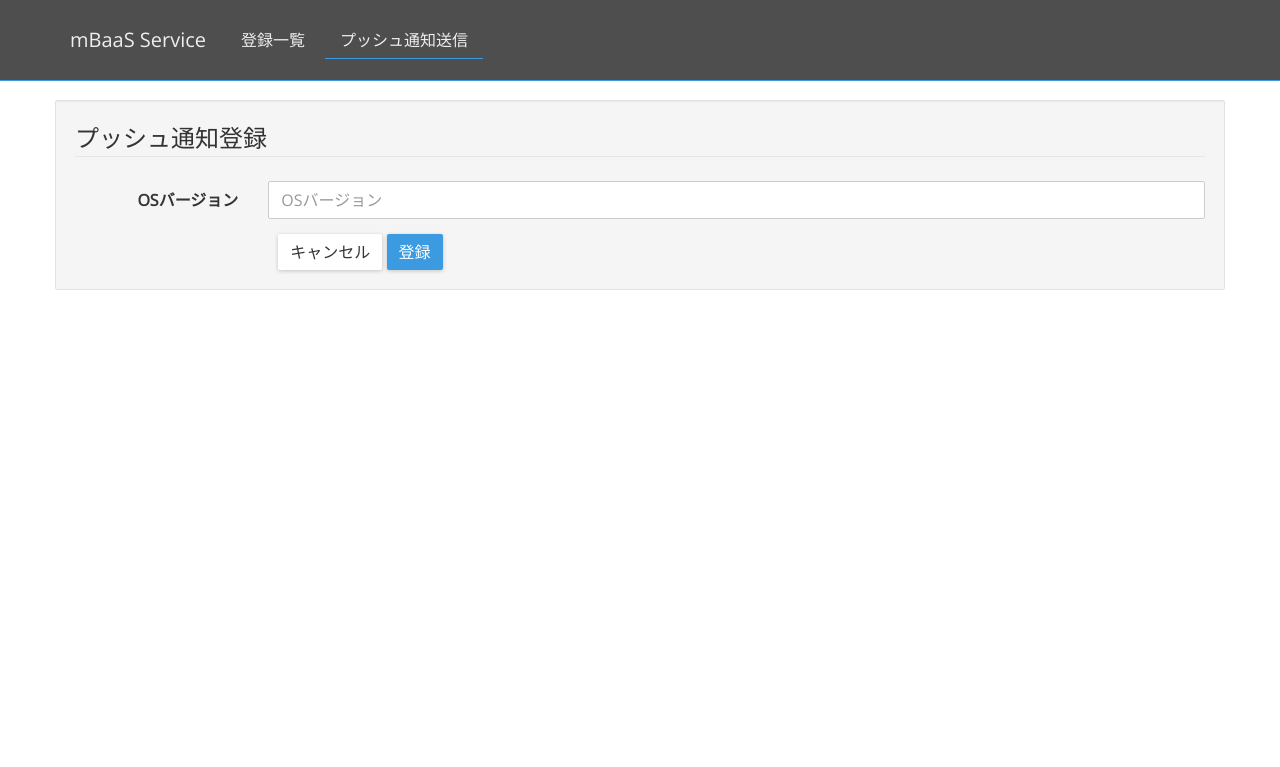
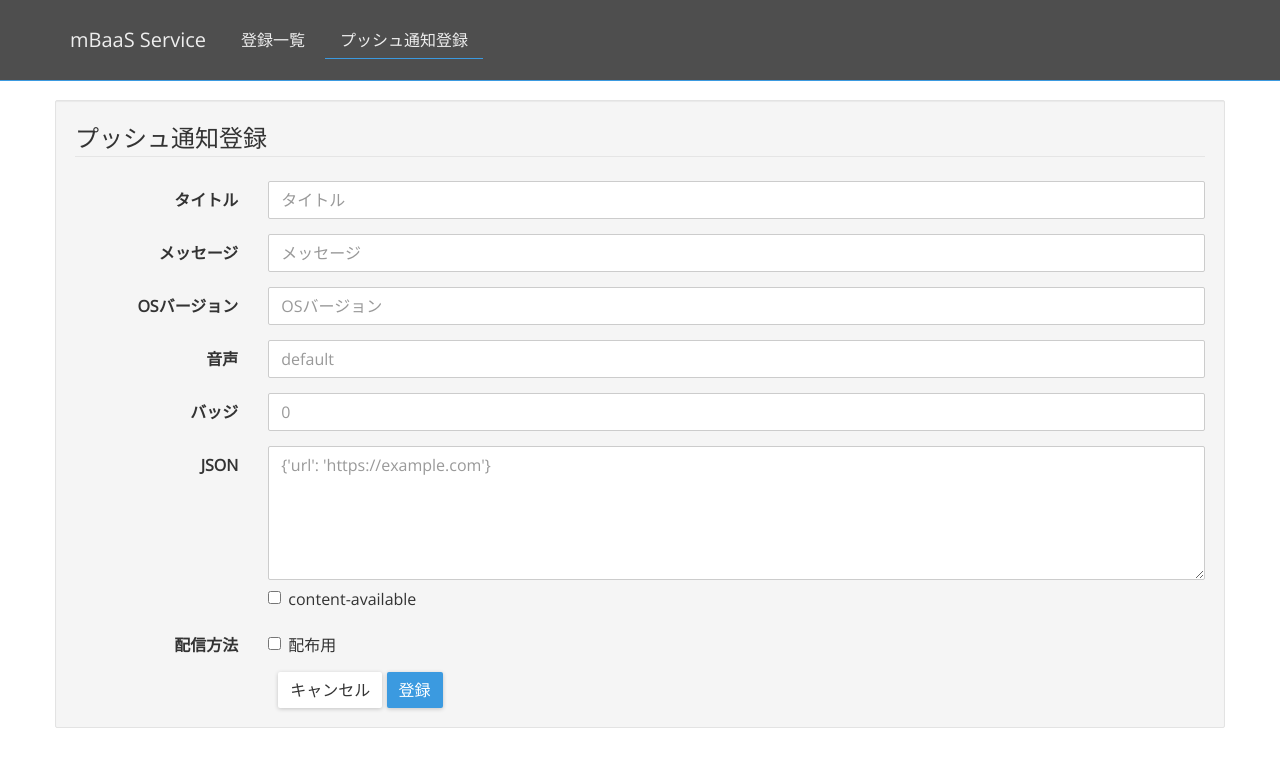
Before and after one commit to nnsnodnb/djabaas, a Django app: page /sender in a window 1280 px wide. Shown: the top 767 px of the page. Run offline with Django 3.2, Linux system fonts and the light colour scheme.

Commit message:
Update notification form

```diff
--- a/push/templates/base.html
+++ b/push/templates/base.html
@@ -14,5 +14,6 @@
         {% endblock %}
         <script src="{% static 'js/jquery.min.js' %}"></script>
         <script src="{% static 'js/bootstrap.min.js' %}"></script>
+        <script src="{% static 'js/application.js' %}"></script>
     </body>
 </html>
--- a/push/templates/push/sender.html
+++ b/push/templates/push/sender.html
@@ -1,5 +1,5 @@
 {% extends "base.html" %}
-{% block title %}プッシュ通知送信{% endblock title %}
+{% block title %}プッシュ通知登録{% endblock title %}
 {% block content %}
 <header>
     <div class="navbar navbar-inverse navbar-fixed-top">
@@ -15,7 +15,7 @@
             <div class="navbar-collapse collapse" id="navbar-main">
                 <ul class="nav navbar-nav">
                     <li><a href="{% url 'push:index' %}">登録一覧</a></li>
-                    <li class="active"><a href="#">プッシュ通知送信</a></li>
+                    <li class="active"><a href="#">プッシュ通知登録</a></li>
                 </ul>
             </div>
         </div>
@@ -24,22 +24,57 @@
 <div class="container">
     <div class="row">
         <div class="col-sm-12 well">
-            <form class="form-horizontal" action="{% url 'push:notification_thread' %}" method="post">
+            <form class="form-horizontal" action="{% url 'push:notification_thread' %}" method="POST"  onSubmit="return verification()">
                 <fieldset>
                     <legend>プッシュ通知登録</legend>
                     {% csrf_token %}
                     <div class="form-group">
+                        <label for="input_title" class="col-lg-2 control-label">タイトル</label>
+                        <div class="col-lg-10">
+                            <input type="text" id="input_title" name="title" class="form-control" placeholder="タイトル">
+                        </div>
+                    </div>
+                    <div class="form-group">
+                        <label for="input_message" class="col-lg-2 control-label">メッセージ</label>
+                        <div class="col-lg-10">
+                            <input type="text" id="input_message" name="message" class="form-control" placeholder="メッセージ">
+                        </div>
+                    </div>
+                    <div class="form-group">
                         <label for="input_os_version" class="col-lg-2 control-label">OSバージョン</label>
                         <div class="col-lg-10">
-                            <input type="number" id="input_os_version" class="form-control" placeholder="OSバージョン">
+                            <input type="number" id="input_os_version" name="os_version" class="form-control" placeholder="OSバージョン">
                         </div>
                     </div>
-                    <!-- <div class="form-group">
-                        <label for="input_os_version" class="col-lg-2 control-label"></label>
+                    <div class="form-group">
+                        <label for="input_sound" class="col-lg-2 control-label">音声</label>
                         <div class="col-lg-10">
-                            <input type="number" id="input_os_version" class="form-control" placeholder="OSバージョン">
+                            <input type="text" id="input_sound" name="sound" class="form-control" placeholder="default">
                         </div>
-                    </div> -->
+                    </div>
+                    <div class="form-group">
+                        <label for="input_badge" class="col-lg-2 control-label">バッジ</label>
+                        <div class="col-lg-10">
+                            <input type="number" id="input_badge" name="badge" class="form-control" placeholder="0">
+                        </div>
+                    </div>
+                    <div class="form-group">
+                        <label for="input_json" class="col-lg-2 control-label">JSON</label>
+                        <div class="col-lg-10" id="json_check">
+                            <textarea class="form-control" rows="5" id="input_json" onChange="shaping_json(this)" placeholder="{'url': 'https://example.com'}"></textarea>
+                        </div>
+                        <div class="checkbox col-lg-10 col-lg-offset-2">
+                            <label><input type="checkbox" name="content-availabel" value="true">content-available</label>
+                        </div>
+                    </div>
+                    <div class="form-group">
+                        <label for="input_os_version" class="col-lg-2 control-label">配信方法</label>
+                        <div class="col-lg-10">
+                            <div class="checkbox">
+                                <label><input type="checkbox" name="is_production" value="true">配布用</label>
+                            </div>
+                        </div>
+                    </div>
                     <div class="col-lg-10 col-lg-offset-2">
                         <button class="btn btn-default" type="reset">キャンセル</button>
                         <button class="btn btn-primary" type="submit">登録</button>
--- /dev/null
+++ b/static/js/application.js
@@ -0,0 +1,35 @@
+function shaping_json($this) {
+    if ($this.value != '') {
+        try {
+            var json = $.parseJSON($this.value);
+            $('#json_check').removeClass('has-error');
+            $(this).attr('name', 'json');
+        } catch (e) {
+            $('#json_check').addClass('has-error');
+            $(this).removeAttr('name');
+            //alert('正しいJSON形式で入力してください');
+        }
+    } else {
+        $('#json_check').removeClass('has-error');
+        $(this).removeAttr('name');
+    }
+}
+
+function verification() {
+    var input_json = $.trim($('#input_json').val());
+    if (!input_json.length) {
+        return true;
+    } else {
+        try {
+            var json = $.parseJSON(input_json);
+            $('#json_check').removeClass('has-error');
+            $('#input_json').attr('name', 'json');
+            return true;
+        } catch (e) {
+            $('#json_check').addClass('has-error');
+            $('#input_json').removeAttr('name');
+            alert('正しいJSON形式で入力してください\n' + e);
+            return false;
+        }
+    }
+}
```
Also changed, not shown: push/templates/push/top.html (+7 -1 lines).
